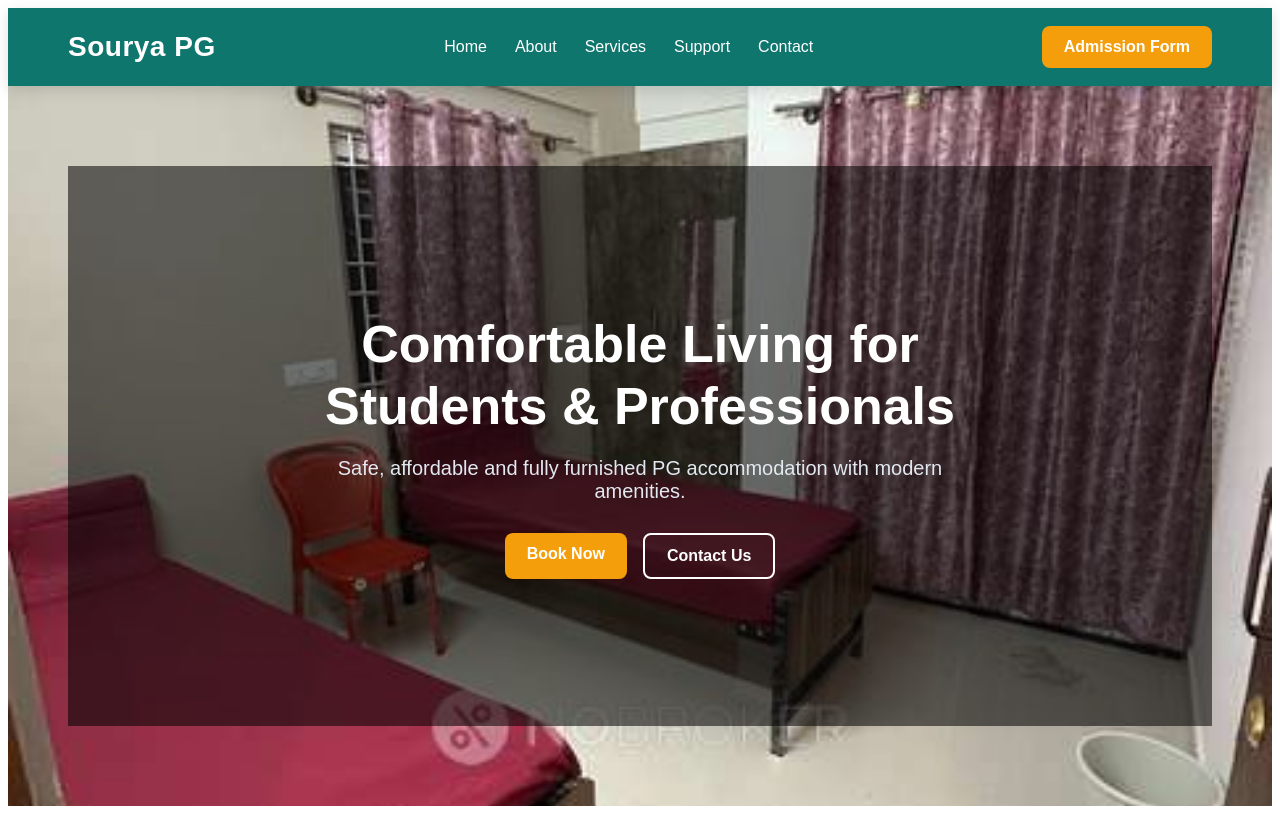
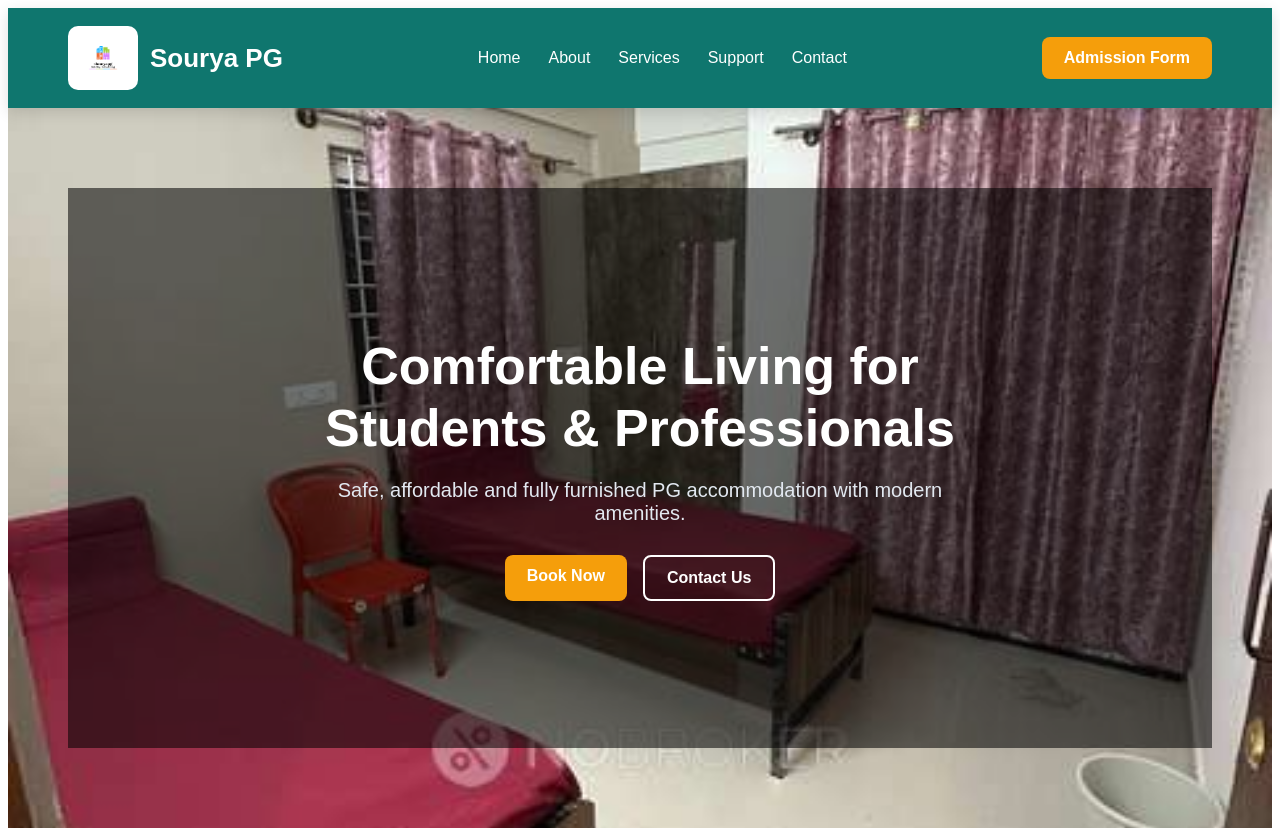
Before and after one commit to jitmahi2026/fullstack-angular-springboot-mysql-docker, an Angular app in the folder frontend/: page / in a window 1280 px wide. Shown: the top 830 px of the page. Built offline with nearby package versions, Linux system fonts and the light colour scheme.

Commit message:
add logo

```diff
--- a/frontend/src/app/component/home/home.component.css
+++ b/frontend/src/app/component/home/home.component.css
@@ -51,9 +51,13 @@
 }
 
 .logo {
+  display: flex;
+  align-items: center;
+  gap: 12px;
   font-size: 28px;
-  font-weight: bold;
-  letter-spacing: 0.5px;
+  font-weight: 700;
+  color: white;
+  line-height: 1;
 }
 
 .nav-links {
@@ -410,3 +414,21 @@
     }
   }
 }
+
+.logo img {
+  width: 70px;
+  height: 64px;
+  object-fit: contain;
+  background: white;
+  padding: 6px;
+  border-radius: 10px;
+  display: block;
+}
+
+.logo span {
+  display: inline-block;
+  font-size: 26px;
+  font-weight: 700;
+  color: white;
+  white-space: nowrap;
+}
--- a/frontend/src/app/component/home/home.component.html
+++ b/frontend/src/app/component/home/home.component.html
@@ -1,5 +1,8 @@
 <nav class="navbar">
-  <div class="logo">Sourya PG</div>
+  <div class="logo">
+  <img src="assets/images/shourya pg-.png" alt="Sourya PG Logo">
+  <span>Sourya PG</span>
+</div>
   <ul class="nav-links">
     <li><a routerLink="/">Home</a></li>
     <li><a routerLink="/about">About</a></li>
```
Also changed, not shown: frontend/src/assets/images/shourya pg-.png (added).
